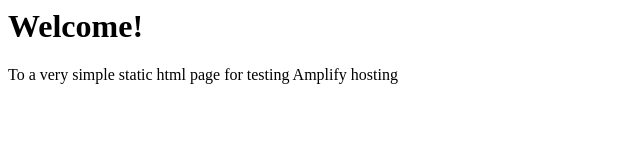
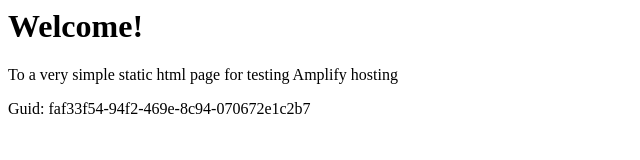
Before and after one commit to aws-aemilia-icn/Github-PR-Commit-Integration-Test-DoNotTouch-Gith-OKSLNVO2-v1-prod-ap-northeast-2, a website: page src/index.html in a window 1280 px wide. Shown: the whole page, without its empty margins (0-640 px from the left). Drawn offline with Linux system fonts and the light colour scheme.

Commit message:
commit from integ tests

```diff
--- a/src/index.html
+++ b/src/index.html
@@ -1,3 +1,5 @@
+
+
 <html lang="en">
 
 <head>
@@ -10,6 +12,6 @@
 <body>
     <h1>Welcome!</h1>
     <p>To a very simple static html page for testing Amplify hosting</p>
-</body>
+    <p>Guid: faf33f54-94f2-469e-8c94-070672e1c2b7</p></body>
 
 </html>
```
